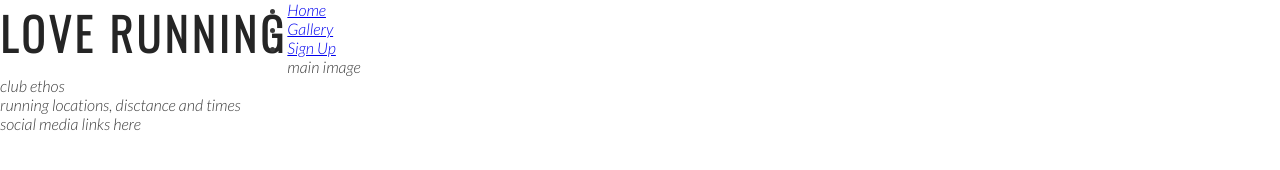
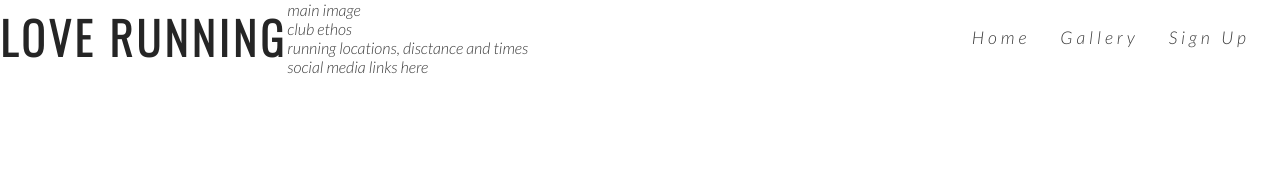
Before and after one commit to JessMair/love-running, a plain HTML site: page index.html in a window 1280 px wide. Drawn offline with nearby package versions, Linux system fonts and the light colour scheme.

Commit message:
Style navigation links

```diff
--- a/assets/css/style.css
+++ b/assets/css/style.css
@@ -25,3 +25,33 @@ h1, h2 {
     float: left;
     font-size: 280%;
 }
+
+/* navigation links*/
+
+#menu {
+    font-size: 110%;
+    letter-spacing: 4px;
+}
+
+#menu, #logo {
+    line-height: 75px;
+}
+
+#menu li {
+    float: right;
+    list-style-type: none;
+    margin-right: 30px;
+}
+
+#menu a {
+    text-decoration: none;
+    color: inherit;
+}
+
+#menu a:hover {
+    border-bottom: 1px solid #3a3a3a;
+}
+
+.active {
+    border-bottom: 1px solid #3a3a3a;
+}
--- a/index.html
+++ b/index.html
@@ -18,15 +18,15 @@
             <h1 id="logo">Love Running</h1>
         </a>
         <nav>
-            <ul>
+            <ul id="menu">
                 <li>
-                    <a href="index.html">Home</a>
+                    <a href="#">Sign Up</a>
                 </li>
                 <li>
                     <a href="#">Gallery</a>
                 </li>
                 <li>
-                    <a href="#">Sign Up</a>
+                    <a href="index.html">Home</a>
                 </li>
             </ul>
         </nav>
```
